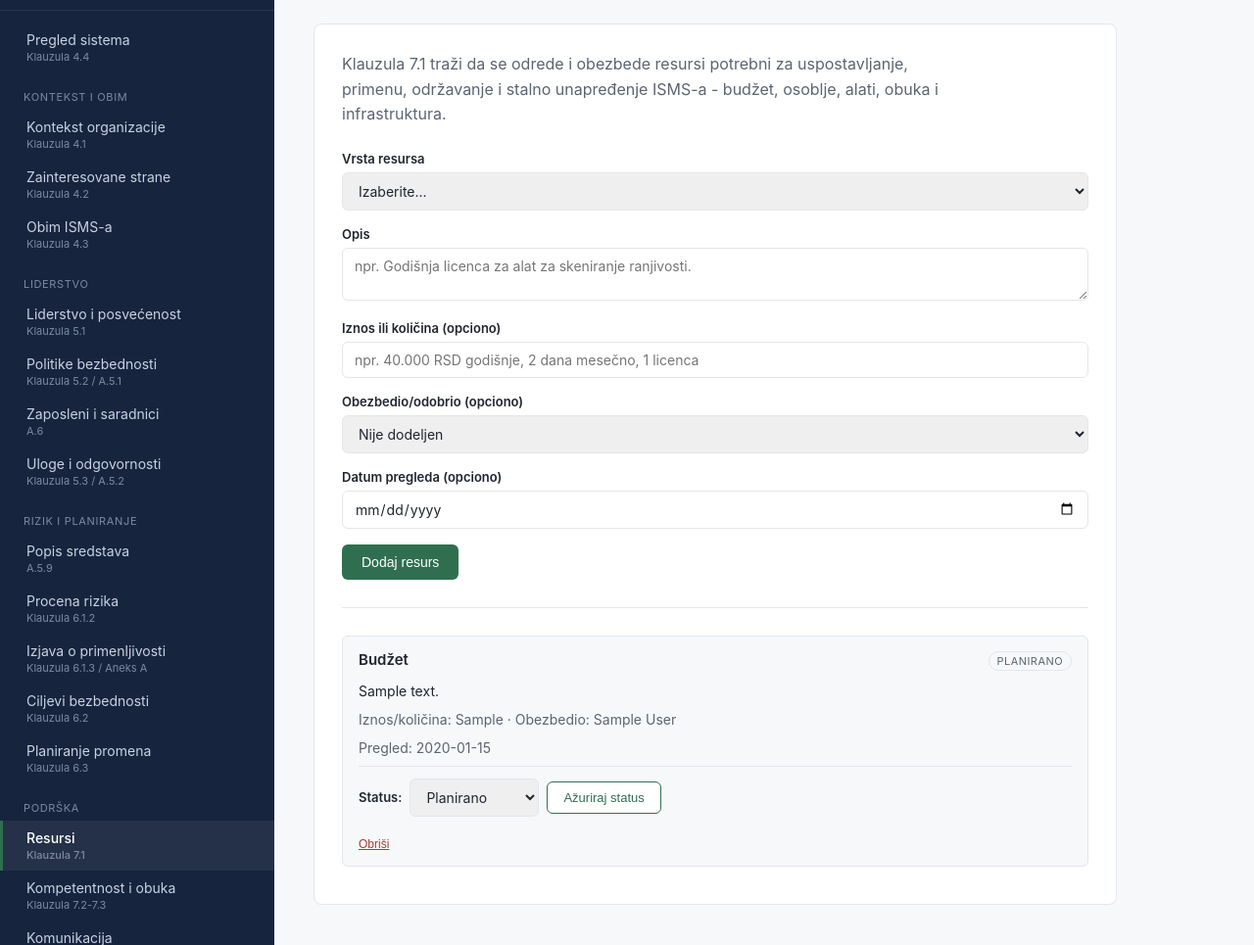
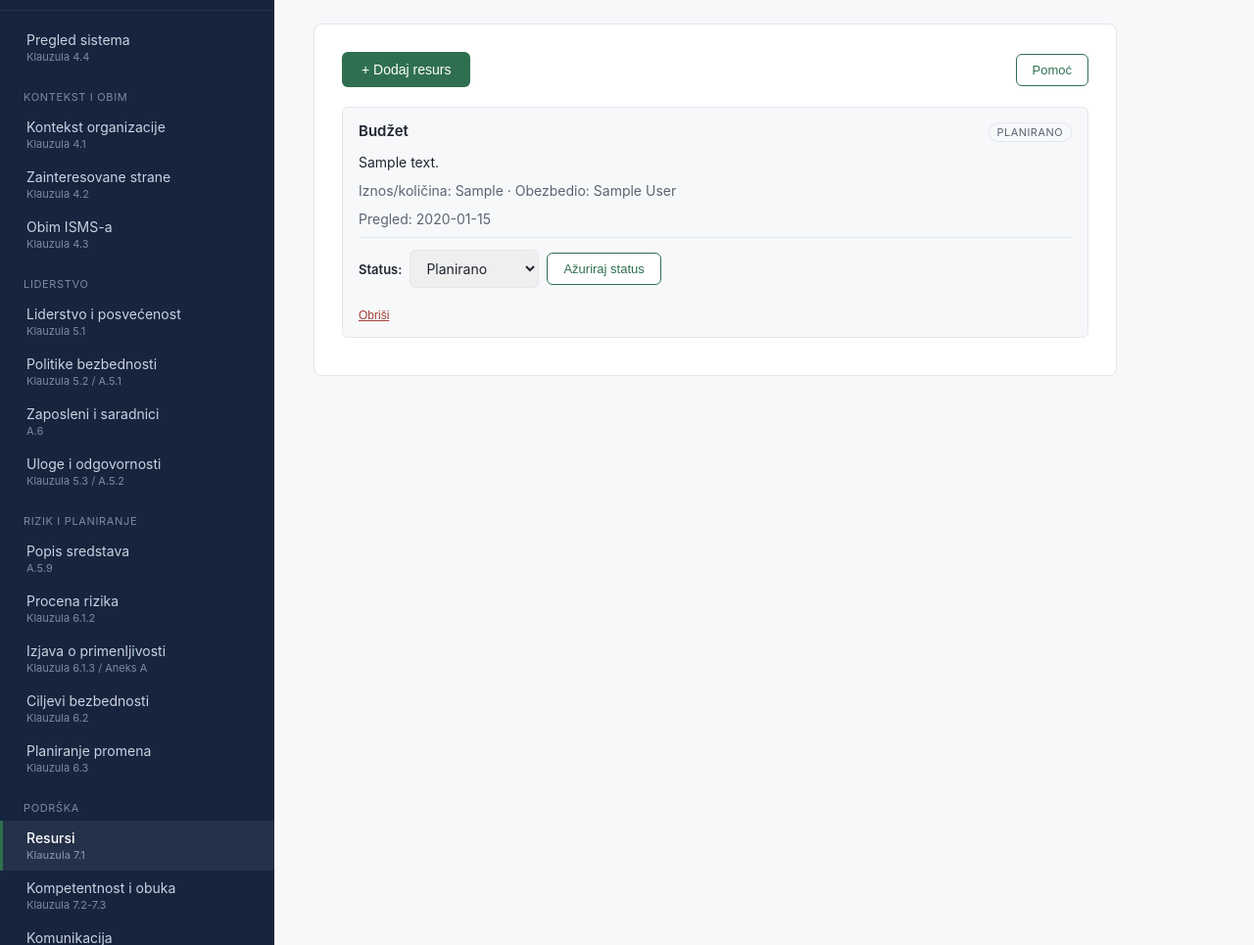
Before and after one commit to alennikolic/InfoSecRelax, a PHP site: page /index.php?page=resursi in a window 1280 px wide. Shown: the part 78-1043 px from the top of the page at 98% size. Run offline with PHP 8.4, Linux system fonts and the light colour scheme; data comes from the database, SQL or seed files in the repository; tables that the repository leaves empty hold one stand-in row (values such as "Sample post").

Commit message:
Update resursi.php

```diff
--- a/src/modules/resursi.php
+++ b/src/modules/resursi.php
@@ -4,19 +4,21 @@
  *
  * Klauzula 7.1: Resursi.
  *
- * Prost CRUD, isti obrazac kao ciljevi.php/promene.php, sa promenom
- * statusa preko inline forme. Koristi novu tabelu isms_resources -
- * videti db/migrations/001_add_isms_resources.sql za SQL koji je
- * potrebno primeniti (na postojeću bazu, jednim docker exec pozivom)
- * pre nego što ovaj modul može da radi.
+ * Isti obrazac kao ciljevi.php/promene.php: toolbar sa Pomoć desno,
+ * modal za dodavanje i uređivanje, status ostaje posebna radnja
+ * (inline forma u kartici). Koristi tabelu isms_resources - videti
+ * db/migrations/001_add_isms_resources.sql ako još nije primenjena.
  */
 
 declare(strict_types=1);
 
 require __DIR__ . '/../config/database.php';
+require __DIR__ . '/../includes/help-content.php';
 
 $pdo = getDbConnection();
 $organizationId = ensureDefaultOrganization($pdo);
+
+$pageSlug = 'resursi';
 
 $errors = [];
 
@@ -71,6 +73,57 @@ if ($_SERVER['REQUEST_METHOD'] === 'POST' && ($_POST['action'] ?? '') === 'add')
     }
 }
 
+// --- Ažuriranje postojećeg resursa (NE menja status - ta ostaje posebna radnja) ---
+if ($_SERVER['REQUEST_METHOD'] === 'POST' && ($_POST['action'] ?? '') === 'update') {
+    $id               = (int) ($_POST['id'] ?? 0);
+    $resourceType     = $_POST['resource_type'] ?? '';
+    $description      = trim($_POST['description'] ?? '');
+    $amountOrQuantity = trim($_POST['amount_or_quantity'] ?? '');
+    $providedBy       = trim($_POST['provided_by'] ?? '');
+    $reviewDate       = trim($_POST['review_date'] ?? '');
+
+    if (!in_array($resourceType, $validResourceTypes, true)) {
+        $errors[] = 'Izaberite vrstu resursa.';
+    }
+    if ($description === '') {
+        $errors[] = 'Opis resursa je obavezan.';
+    }
+
+    $providedByValue = null;
+    if ($providedBy !== '') {
+        $providedByValue = (int) $providedBy;
+        $personCheck = $pdo->prepare('SELECT id FROM personnel WHERE id = :id AND organization_id = :org_id');
+        $personCheck->execute(['id' => $providedByValue, 'org_id' => $organizationId]);
+
+        if ($personCheck->fetchColumn() === false) {
+            $errors[] = 'Izabrana osoba nije pronađena.';
+            $providedByValue = null;
+        }
+    }
+
+    if (empty($errors)) {
+        $stmt = $pdo->prepare(
+            'UPDATE isms_resources
+             SET resource_type = :resource_type, description = :description,
+                 amount_or_quantity = :amount_or_quantity, provided_by = :provided_by,
+                 review_date = :review_date
+             WHERE id = :id AND organization_id = :org_id'
+        );
+        $stmt->execute([
+            'resource_type'      => $resourceType,
+            'description'        => $description,
+            'amount_or_quantity' => $amountOrQuantity !== '' ? $amountOrQuantity : null,
+            'provided_by'        => $providedByValue,
+            'review_date'        => $reviewDate !== '' ? $reviewDate : null,
+            'id'                 => $id,
+            'org_id'             => $organizationId,
+        ]);
+
+        header('Location: ?page=resursi');
+        exit;
+    }
+}
+
 // --- Promena statusa ---
 if ($_SERVER['REQUEST_METHOD'] === 'POST' && ($_POST['action'] ?? '') === 'update_status') {
     $id        = (int) ($_POST['id'] ?? 0);
@@ -114,13 +167,10 @@ $resourcesStmt = $pdo->prepare(
 );
 $resourcesStmt->execute(['org_id' => $organizationId]);
 $allResources = $resourcesStmt->fetchAll();
+
+// --- Učitavanje sadržaja pomoći za ovu stranicu ---
+$helpContent = getHelpContent($pdo, $pageSlug);
 ?>
-
-<p class="module-intro">
-    Klauzula 7.1 traži da se odrede i obezbede resursi potrebni za
-    uspostavljanje, primenu, održavanje i stalno unapređenje ISMS-a - budžet,
-    osoblje, alati, obuka i infrastruktura.
-</p>
 
 <?php if (!empty($errors)): ?>
 <div class="alert alert-error">
@@ -130,12 +180,33 @@ $allResources = $resourcesStmt->fetchAll();
 </div>
 <?php endif; ?>
 
-<form method="post" class="factor-form">
-    <input type="hidden" name="action" value="add">
+<div class="toolbar">
+    <button type="button" class="btn-primary" onclick="openAddResourceModal()">+ Dodaj resurs</button>
+    <button type="button" class="btn-secondary" onclick="openHelpModal()">Pomoć</button>
+</div>
+
+<?php if (empty($allResources)): ?>
+    <p class="empty-state">Još uvek nema unetih resursa.</p>
+<?php else: ?>
+    <?php foreach ($allResources as $resource): ?>
+        <?php include __DIR__ . '/../includes/resource-card.php'; ?>
+    <?php endforeach; ?>
+<?php endif; ?>
+
+<div class="modal-overlay" id="resource-modal-overlay" onclick="closeResourceModal()">
+    <div class="modal-box" onclick="event.stopPropagation()">
+        <div class="modal-header">
+            <span class="modal-title" id="resource-modal-title">Dodaj resurs</span>
+            <button type="button" class="modal-close" onclick="closeResourceModal()" aria-label="Zatvori">&times;</button>
+        </div>
+
+        <form method="post" id="resource-modal-form">
+            <input type="hidden" name="action" id="resource-modal-action" value="add">
+            <input type="hidden" name="id" id="resource-modal-id" value="">
 
             <div class="form-row">
-        <label for="resource_type">Vrsta resursa</label>
-        <select name="resource_type" id="resource_type" required>
+                <label for="modal_resource_type">Vrsta resursa</label>
+                <select name="resource_type" id="modal_resource_type" required>
                     <option value="">Izaberite...</option>
                     <option value="budzet">Budžet</option>
                     <option value="osoblje">Osoblje</option>
@@ -147,20 +218,20 @@ $allResources = $resourcesStmt->fetchAll();
             </div>
 
             <div class="form-row">
-        <label for="description">Opis</label>
-        <textarea name="description" id="description" rows="2" required
+                <label for="modal_description">Opis</label>
+                <textarea name="description" id="modal_description" rows="2" required
                     placeholder="npr. Godišnja licenca za alat za skeniranje ranjivosti."></textarea>
             </div>
 
             <div class="form-row">
-        <label for="amount_or_quantity">Iznos ili količina (opciono)</label>
-        <input type="text" name="amount_or_quantity" id="amount_or_quantity"
+                <label for="modal_amount_or_quantity">Iznos ili količina (opciono)</label>
+                <input type="text" name="amount_or_quantity" id="modal_amount_or_quantity"
                     placeholder="npr. 40.000 RSD godišnje, 2 dana mesečno, 1 licenca">
             </div>
 
             <div class="form-row">
-        <label for="provided_by">Obezbedio/odobrio (opciono)</label>
-        <select name="provided_by" id="provided_by">
+                <label for="modal_provided_by">Obezbedio/odobrio (opciono)</label>
+                <select name="provided_by" id="modal_provided_by">
                     <option value="">Nije dodeljen</option>
                     <?php foreach ($activePersonnelOptions as $option): ?>
                         <option value="<?= (int) $option['id'] ?>"><?= htmlspecialchars($option['full_name']) ?></option>
@@ -172,17 +243,60 @@ $allResources = $resourcesStmt->fetchAll();
             </div>
 
             <div class="form-row">
-        <label for="review_date">Datum pregleda (opciono)</label>
-        <input type="date" name="review_date" id="review_date">
+                <label for="modal_review_date">Datum pregleda (opciono)</label>
+                <input type="date" name="review_date" id="modal_review_date">
             </div>
 
-    <button type="submit" class="btn-primary">Dodaj resurs</button>
+            <div class="modal-actions modal-actions-split">
+                <button type="button" class="btn-secondary" onclick="openHelpFromResourceModal()">Pomoć</button>
+                <div class="button-group">
+                    <button type="button" class="btn-secondary" onclick="closeResourceModal()">Otkaži</button>
+                    <button type="submit" class="btn-primary">Sačuvaj</button>
+                </div>
+            </div>
         </form>
+    </div>
+</div>
 
-<?php if (empty($allResources)): ?>
-    <p class="empty-state">Još uvek nema unetih resursa.</p>
-<?php else: ?>
-    <?php foreach ($allResources as $resource): ?>
-        <?php include __DIR__ . '/../includes/resource-card.php'; ?>
-    <?php endforeach; ?>
-<?php endif; ?>
+<?php include __DIR__ . '/../includes/help-modal.php'; ?>
+
+<script>
+function openAddResourceModal() {
+    document.getElementById('resource-modal-title').textContent = 'Dodaj resurs';
+    document.getElementById('resource-modal-action').value = 'add';
+    document.getElementById('resource-modal-id').value = '';
+    document.getElementById('modal_resource_type').value = '';
+    document.getElementById('modal_description').value = '';
+    document.getElementById('modal_amount_or_quantity').value = '';
+    document.getElementById('modal_provided_by').value = '';
+    document.getElementById('modal_review_date').value = '';
+    document.getElementById('resource-modal-overlay').classList.add('is-open');
+}
+
+function openEditResourceModal(resource) {
+    document.getElementById('resource-modal-title').textContent = 'Uredi resurs';
+    document.getElementById('resource-modal-action').value = 'update';
+    document.getElementById('resource-modal-id').value = resource.id;
+    document.getElementById('modal_resource_type').value = resource.resource_type;
+    document.getElementById('modal_description').value = resource.description;
+    document.getElementById('modal_amount_or_quantity').value = resource.amount_or_quantity;
+    document.getElementById('modal_provided_by').value = resource.provided_by;
+    document.getElementById('modal_review_date').value = resource.review_date;
+    document.getElementById('resource-modal-overlay').classList.add('is-open');
+}
+
+function closeResourceModal() {
+    document.getElementById('resource-modal-overlay').classList.remove('is-open');
+}
+
+function openHelpFromResourceModal() {
+    closeResourceModal();
+    openHelpModal();
+}
+
+document.addEventListener('keydown', function (event) {
+    if (event.key === 'Escape') {
+        closeResourceModal();
+    }
+});
+</script>
```
Lines whose indentation alone changed are shown as unchanged.
